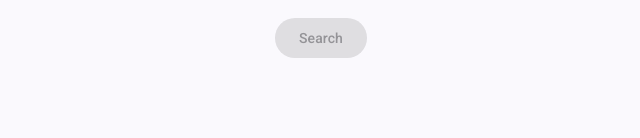
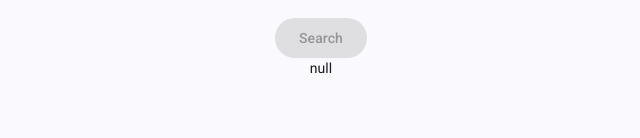
Before and after one commit to boogermanus/ourgov, an Angular app: page / in a window 1280 px wide. Shown: the part 162-300 px from the top of the page, without its empty margins (319-959 px from the left). Built offline with nearby package versions, Linux system fonts and the light colour scheme.

Commit message:
show json

```diff
--- a/src/app/components/address-search/address-search.html
+++ b/src/app/components/address-search/address-search.html
@@ -12,4 +12,9 @@
       <button mat-flat-button type="submit" [disabled]="!form.valid">Search</button>
     </div>
   </div>
+  <div class="row justify-content-center">
+    <div class="col-md-4 text-center">
+      <p>{{geocodingData | async | json}}</p>
+    </div>
+  </div>
 </form>
--- a/src/app/components/address-search/address-search.ts
+++ b/src/app/components/address-search/address-search.ts
@@ -3,10 +3,12 @@ import {FormControl, FormGroup, FormsModule, ReactiveFormsModule, Validators} fr
 import {MatInputModule} from '@angular/material/input';
 import {MatButton} from '@angular/material/button';
 import {Geocoding} from '../../services/geocoding.service';
+import {Observable} from 'rxjs';
+import {AsyncPipe, JsonPipe} from '@angular/common';
 
 @Component({
   selector: 'app-address-search',
-  imports: [MatInputModule, MatInputModule, MatButton, ReactiveFormsModule, FormsModule],
+  imports: [MatInputModule, MatInputModule, MatButton, ReactiveFormsModule, FormsModule, JsonPipe, AsyncPipe],
   templateUrl: './address-search.html',
   styleUrl: './address-search.scss',
 })
@@ -14,6 +16,7 @@ export class AddressSearch {
   protected readonly form: FormGroup
   protected readonly addressControl: FormControl<string>;
   protected readonly geoCodingService: Geocoding = inject(Geocoding);
+  protected geocodingData!: Observable<any>;
   constructor() {
     this.addressControl = new FormControl<string>('', {nonNullable: true, validators: [Validators.required]});
     this.form = new FormGroup({
@@ -22,12 +25,6 @@ export class AddressSearch {
   }
 
   protected onSubmit() {
-    this.geoCodingService.getGeocodingData(this.addressControl.value).subscribe(
-      {
-        next: response => {
-          console.log(response);
-        }
-      }
-    )
+    this.geocodingData = this.geoCodingService.getGeocodingData(this.addressControl.value);
   }
 }
```
